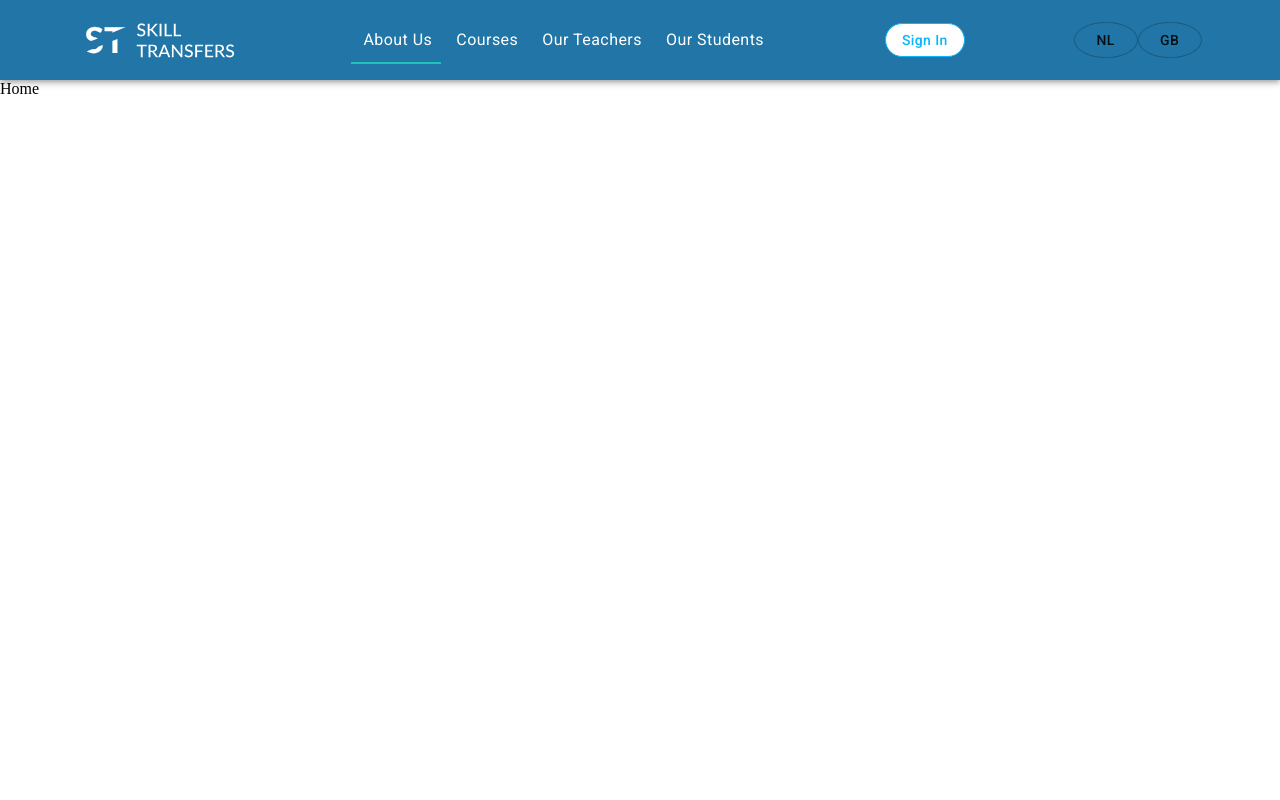
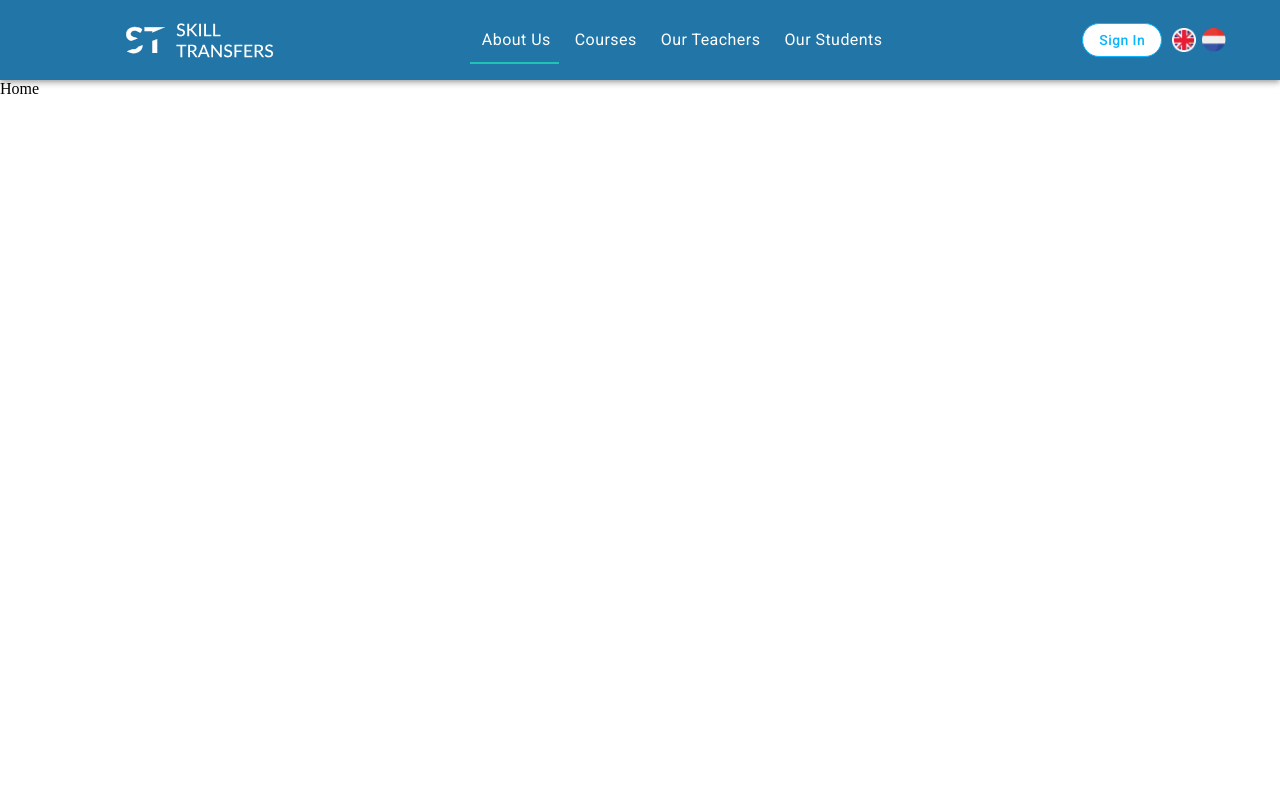
Before and after one commit to danSkilltransfers/schoolProject, a React (Create React App) app: page / in a window 1280 px wide. Shown: the top 800 px of the page. Built offline with nearby package versions, Linux system fonts and the light colour scheme.

Commit message:
added language icons and style

```diff
--- a/src/components/Layouts/Header.js
+++ b/src/components/Layouts/Header.js
@@ -31,13 +31,12 @@ import { Link } from "react-router-dom";
 
 import logo from "../../assets/logo.svg";
 import imageGroup from "../../assets/imageGroup.png";
+import uk from "../../assets/uk.png";
+import nl from "../../assets/nl.png";
 
 const useStyles = makeStyles((theme) => ({
   toolbarMargin: {
     ...theme.mixins.toolbar,
-    marginBottom: "2rem",
-    [theme.breakpoints.down("sm")]: { marginBottom: ".7rem" },
-    [theme.breakpoints.down("xs")]: { marginBottom: ".5rem" },
   },
   logo: {
     height: "3em",
@@ -89,6 +88,7 @@ const useStyles = makeStyles((theme) => ({
       color: theme.palette.common.white,
       backgroundColor: theme.palette.common.darkblue,
     },
+    [theme.breakpoints.down("xs")]: { padding: "2px 8px",},
   },
   banner: {
     height: "30rem",
@@ -113,8 +113,19 @@ const useStyles = makeStyles((theme) => ({
     fontWeight: "500",
     fontSize: "20px",
   },
+  languagecontainer: {
+    position: "absolute",
+    right: "4vw",
+    [theme.breakpoints.down("md")]: { width: "24px" },
+    [theme.breakpoints.down("sm")]: { right: "3vw", width: "24px" },
+    [theme.breakpoints.down("xs")]: { right: "1vw" },
+  },
   languageicon: {
-    borderRadius: "50%",
+    width: "24px",
+    [theme.breakpoints.down("sm")]: { width: "18px" },
+    "&:hover": {
+      transform: "scale(1.3)",
+    },
   },
 }));
 
@@ -318,7 +329,7 @@ export default function Header(props) {
               alignItems="center"
               className={classes.maincontainer}>
               <Grid item>
-                <Hidden mdUp>
+                <Hidden mdUp disablePadding>
                   <IconButton
                     onClick={() => setOpenDrawer(!openDrawer)}
                     disableRipple
@@ -346,13 +357,22 @@ export default function Header(props) {
                   Sign In
                 </Button>
               </Grid>
-              <Grid item>
-                <Button className={classes.languageicon} variant="outlined">
-                  nl
-                </Button>
-                <Button className={classes.languageicon} variant="outlined">
-                  gb
-                </Button>
+              <Grid item className={classes.languagecontainer}>
+                <IconButton size="small">
+                  <img
+                    src={uk}
+                    alt="uk flag"
+                    className={classes.languageicon}
+                  />
+                </IconButton>
+
+                <IconButton size="small">
+                  <img
+                    src={nl}
+                    alt="nl flag"
+                    className={classes.languageicon}
+                  />
+                </IconButton>
               </Grid>
             </Grid>
 
```
Also changed, not shown: src/assets/nl.png (renamed from src/assets/hollandBorder.png), src/assets/uk.png (renamed from src/assets/ukBorder.png).
